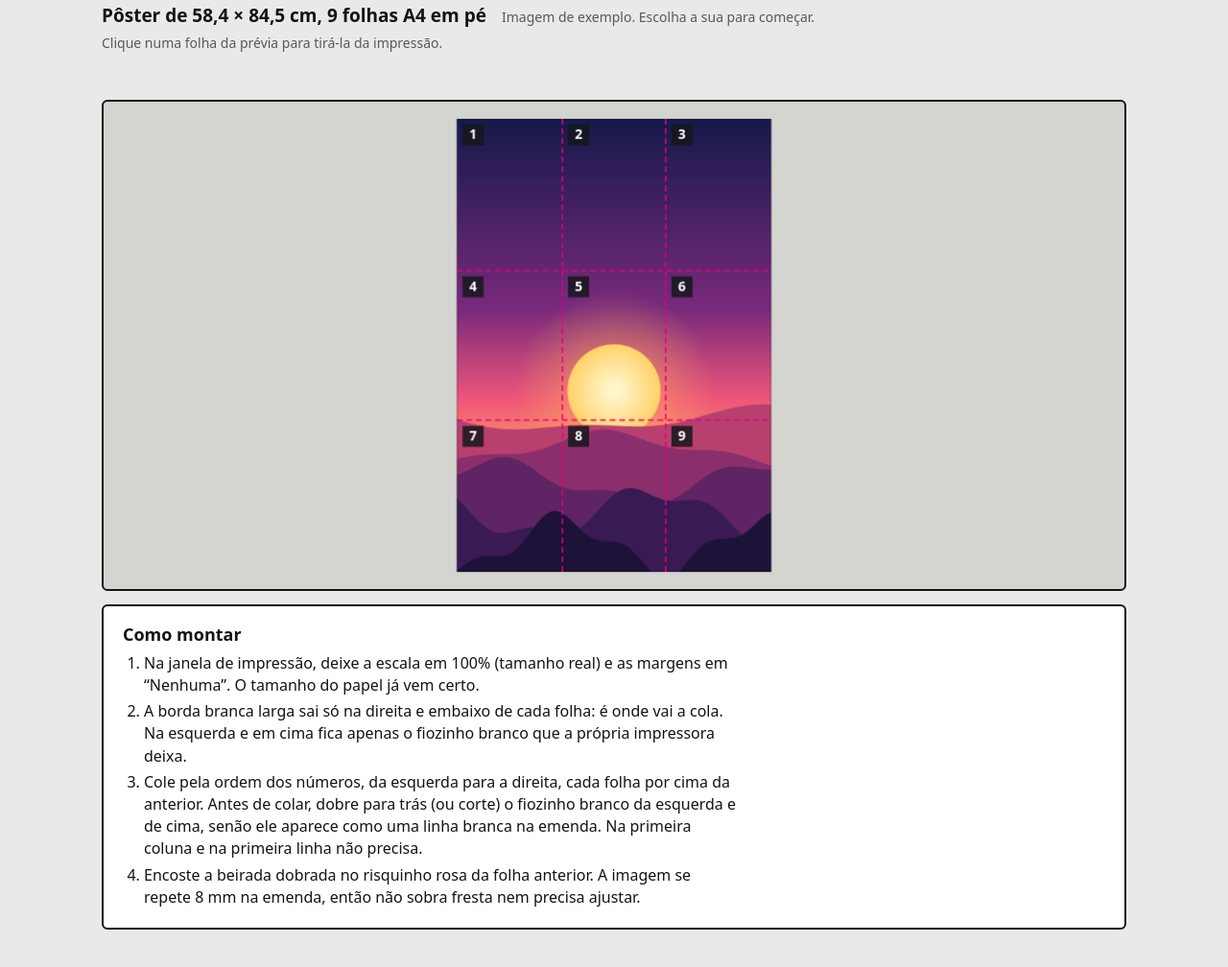
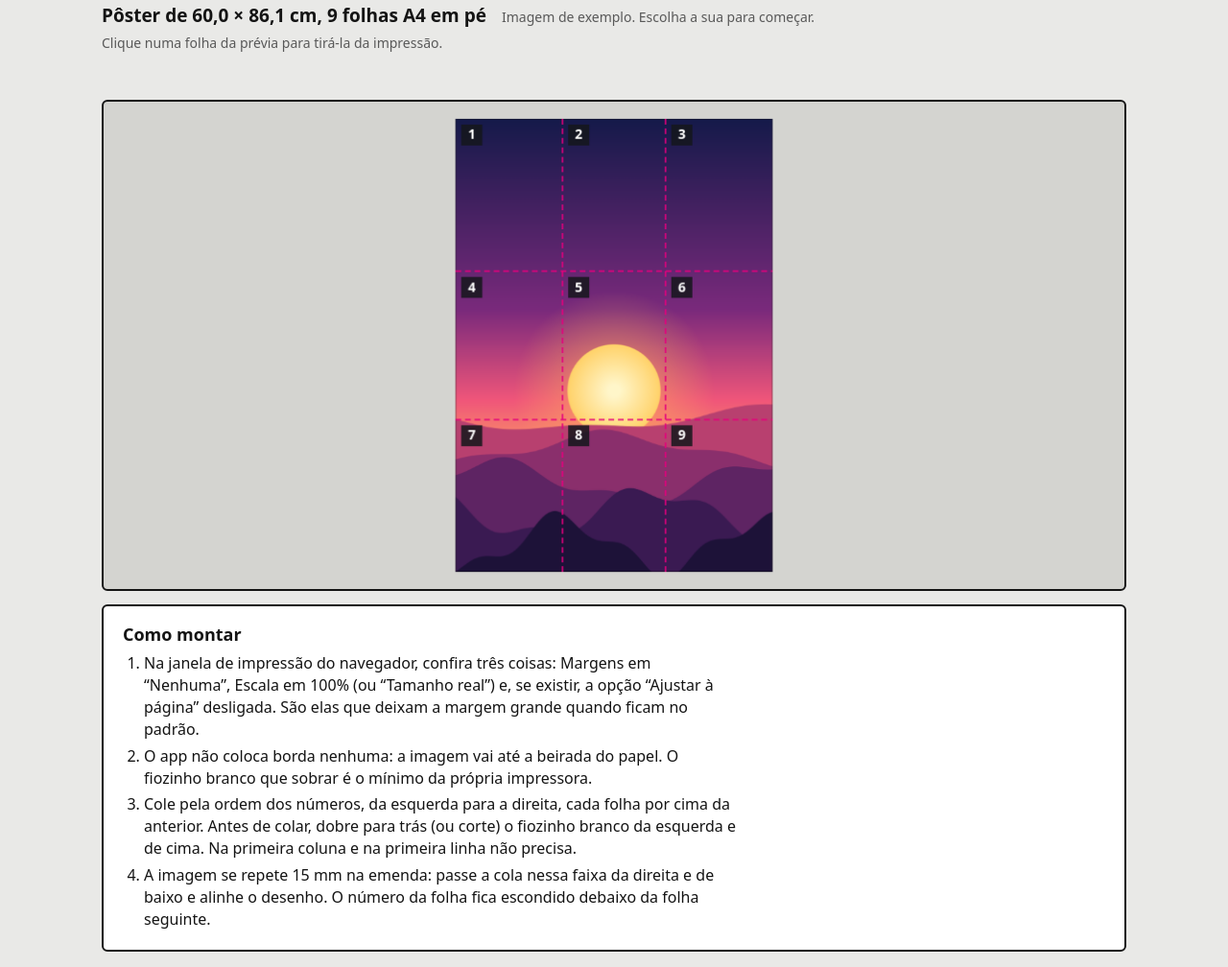
Before and after one commit to RadsonLwks/poster-super, a plain HTML site: page index.html in a window 1280 px wide. Shown: the part 501-1509 px from the top of the page at 96% size. Before the commit the page ends 1486 px from the top, so only its background shows below. Drawn offline with Linux system fonts and the light colour scheme.

Commit message:
Tira a borda do app: a imagem vai até a beirada do papel
A margem passa a ser só a mínima da impressora; a emenda repete 15 mm de imagem
e o número da folha vai na faixa que a folha seguinte cobre.

Co-Authored-By: Claude Fable 5.2 <noreply@anthropic.com>
Claude-Session: https://claude.ai/code/session_01E4UsB8QFWdDinGwXZzxoKd

```diff
--- a/index.html
+++ b/index.html
@@ -86,6 +86,7 @@ summary{cursor:pointer;width:max-content;font-weight:600;text-decoration:underli
   .sheet:last-child{break-after:auto;page-break-after:auto}
   .sheet img{position:absolute;display:block}
   .sheet .lb{position:absolute;font:bold 10pt/1 Arial,sans-serif;color:#000;white-space:nowrap}
+  .sheet .lb.in{font-size:8pt;background:#fff;padding:.6mm 1.5mm;-webkit-print-color-adjust:exact;print-color-adjust:exact}
   .sheet .tk{position:absolute;background:#cf0067;-webkit-print-color-adjust:exact;print-color-adjust:exact}
 }
 </style>
@@ -114,7 +115,7 @@ summary{cursor:pointer;width:max-content;font-weight:600;text-decoration:underli
     <details>
       <summary>Ajuste fino das bordas</summary>
       <div class="fine">
-        <div class="f"><label for="margin">Borda de cola, à direita e embaixo (mm)</label><input type="number" id="margin" min="0" max="25" step="1"></div>
+        <div class="f"><label for="margin">Borda branca extra para cola (mm)</label><input type="number" id="margin" min="0" max="25" step="1"></div>
         <div class="f"><label for="overlap">Imagem repetida na emenda (mm)</label><input type="number" id="overlap" min="0" max="30" step="1"></div>
       </div>
     </details>
@@ -145,8 +146,8 @@ summary{cursor:pointer;width:max-content;font-weight:600;text-decoration:underli
 "use strict";
 const $=id=>document.getElementById(id);
 const PAPERS={"A4":[210,297],"A3":[297,420],"Carta":[215.9,279.4],"Ofício":[215.9,355.6]};
-const DEF={paper:"A4",orient:"auto",count:3,margin:10,overlap:8,noborder:false,mode:"cols",widthCm:100,top:"",bottom:"",tcolor:"#ffffff",tsize:9,rowsFixed:false,rows:4,fit:"fill"};
-const KEY="folhaafolha.v3";
+const DEF={paper:"A4",orient:"auto",count:3,margin:0,overlap:15,noborder:false,mode:"cols",widthCm:100,top:"",bottom:"",tcolor:"#ffffff",tsize:9,rowsFixed:false,rows:4,fit:"fill"};
+const KEY="postersuper.v4";
 let S=Object.assign({},DEF);
 try{const j=JSON.parse(localStorage.getItem(KEY)||"null");if(j)for(const k in DEF)if(typeof j[k]===typeof DEF[k])S[k]=j[k];}catch(e){}
 if(!PAPERS[S.paper])S.paper="A4";
@@ -303,12 +304,13 @@ function render(){
   if(!busy&&!userErr){const low=!img.sample&&dpi<40;$("msg").textContent=low?"Atenção: a imagem é pequena para esse tamanho e vai sair borrada. Use menos folhas ou uma imagem maior.":"";$("msg").classList.toggle("err",low);}
   $("margin").disabled=S.noborder;
   const how=$("how");how.innerHTML="";
-  const steps=["Na janela de impressão, deixe a escala em 100% (tamanho real) e as margens em “Nenhuma”. O tamanho do papel já vem certo."];
-  if(L.m>0){
-    steps.push("A borda branca larga sai só na direita e embaixo de cada folha: é onde vai a cola. Na esquerda e em cima fica apenas o fiozinho branco que a própria impressora deixa.");
-    steps.push("Cole pela ordem dos números, da esquerda para a direita, cada folha por cima da anterior. Antes de colar, dobre para trás (ou corte) o fiozinho branco da esquerda e de cima, senão ele aparece como uma linha branca na emenda. Na primeira coluna e na primeira linha não precisa.");
-    steps.push("Encoste a beirada dobrada no risquinho rosa da folha anterior. A imagem se repete "+L.ov+" mm na emenda, então não sobra fresta nem precisa ajustar.");
-  }else steps.push("Cole pela ordem dos números, da esquerda para a direita, cada folha por cima da anterior, cobrindo os "+L.ov+" mm de imagem repetida.");
+  const steps=["Na janela de impressão do navegador, confira três coisas: Margens em “Nenhuma”, Escala em 100% (ou “Tamanho real”) e, se existir, a opção “Ajustar à página” desligada. São elas que deixam a margem grande quando ficam no padrão."];
+  if(S.noborder)steps.push("Ative também a opção “sem borda” nas preferências da impressora. Depois é só colar pela ordem dos números, cada folha cobrindo "+L.ov+" mm da anterior.");
+  else{
+    steps.push(L.m>0?"A borda branca de "+L.m+" mm sai só na direita e embaixo de cada folha, para a cola.":"O app não coloca borda nenhuma: a imagem vai até a beirada do papel. O fiozinho branco que sobrar é o mínimo da própria impressora.");
+    steps.push("Cole pela ordem dos números, da esquerda para a direita, cada folha por cima da anterior. Antes de colar, dobre para trás (ou corte) o fiozinho branco da esquerda e de cima. Na primeira coluna e na primeira linha não precisa.");
+    steps.push("A imagem se repete "+L.ov+" mm na emenda: passe a cola nessa faixa da direita e de baixo e alinhe o desenho. O número da folha fica escondido debaixo da folha seguinte.");
+  }
   steps.forEach(t=>{const li=document.createElement("li");li.textContent=t;how.appendChild(li);});
 }
 let userErr=false;
@@ -339,9 +341,12 @@ async function doPrint(){
       const sh=document.createElement("div");sh.className="sheet";sh.style.width=mm(P.W);sh.style.height=mm(P.H-.3);
       const im=new Image();im.style.left="0";im.style.top="0";im.style.width=mm(P.pw);im.style.height=mm(P.ph);
       waits.push(new Promise(ok=>{im.onload=im.onerror=ok;}));im.src=url;sh.appendChild(im);
-      if(P.m>=5){
+      {
         const lb=document.createElement("div");lb.className="lb";lb.textContent="FOLHA "+n+" de "+total+"   (linha "+(r+1)+", coluna "+(c+1)+")";
-        lb.style.left=mm(8);lb.style.top=mm(P.ph+.7);sh.appendChild(lb);
+        if(P.m>=5){lb.style.left=mm(8);lb.style.top=mm(P.ph+.7);sh.appendChild(lb);}
+        else if(P.ov>=10){ // sem borda do app: o número vai na faixa repetida de baixo, que a folha seguinte cobre
+          lb.classList.add("in");lb.style.left=mm(10);lb.style.top=mm(P.H-P.ov/2-2);sh.appendChild(lb);
+        }
       }
       if(P.m>=4&&P.ov>0){
         const tk=(l,tp,w,h)=>{const d=document.createElement("div");d.className="tk";d.style.left=mm(l);d.style.top=mm(tp);d.style.width=mm(w);d.style.height=mm(h);sh.appendChild(d);};
```
